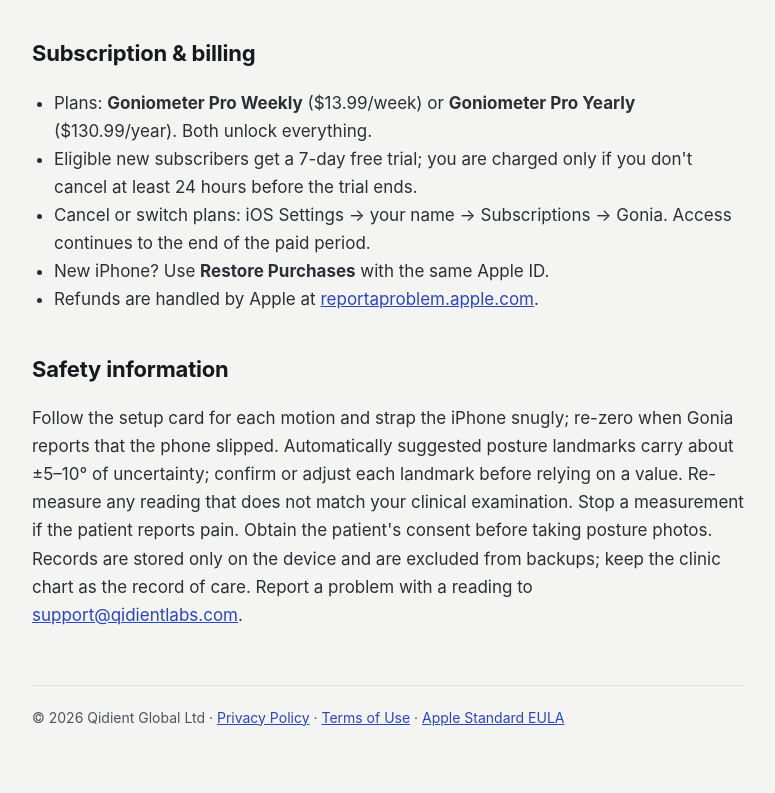
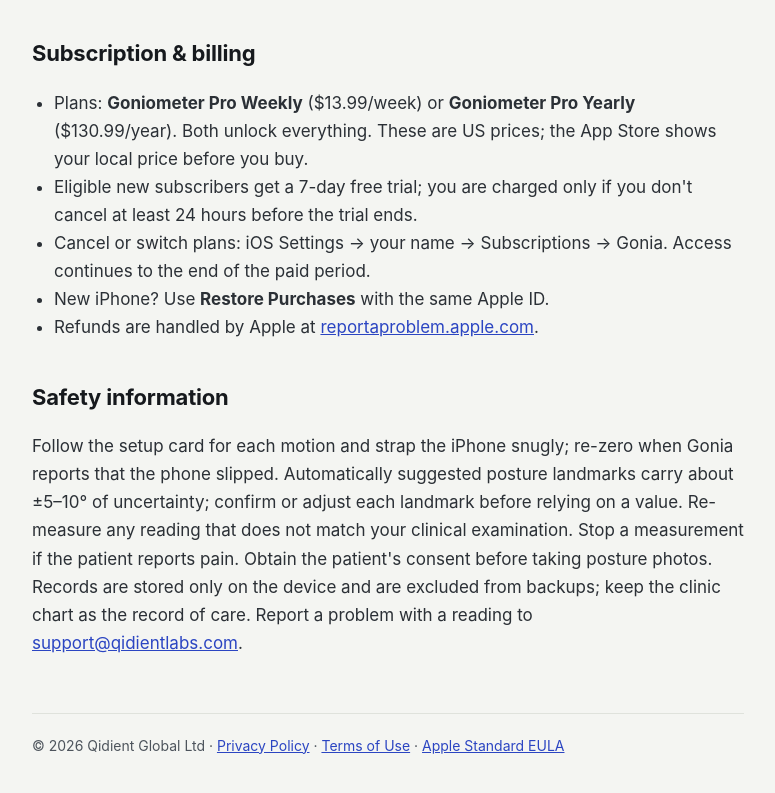
Before and after one commit to jerryjrdev/gonia-app, a plain HTML site: page index.html in a window 1280 px wide. Shown: the part 2053-2846 px from the top of the page, without its empty margins (252-1027 px from the left). Drawn offline with Linux system fonts and the light colour scheme.

Commit message:
Support page: note that listed prices are US prices
Co-Authored-By: Claude Opus 5.5 <noreply@anthropic.com>

```diff
--- a/index.html
+++ b/index.html
@@ -78,7 +78,8 @@
   <h2>Subscription &amp; billing</h2>
   <ul>
     <li>Plans: <strong>Goniometer Pro Weekly</strong> ($13.99/week) or <strong>Goniometer Pro
-    Yearly</strong> ($130.99/year). Both unlock everything.</li>
+    Yearly</strong> ($130.99/year). Both unlock everything. These are US prices; the App Store shows
+    your local price before you buy.</li>
     <li>Eligible new subscribers get a 7-day free trial; you are charged only if you don't cancel at
     least 24 hours before the trial ends.</li>
     <li>Cancel or switch plans: iOS Settings → your name → Subscriptions → Gonia. Access continues to
```
